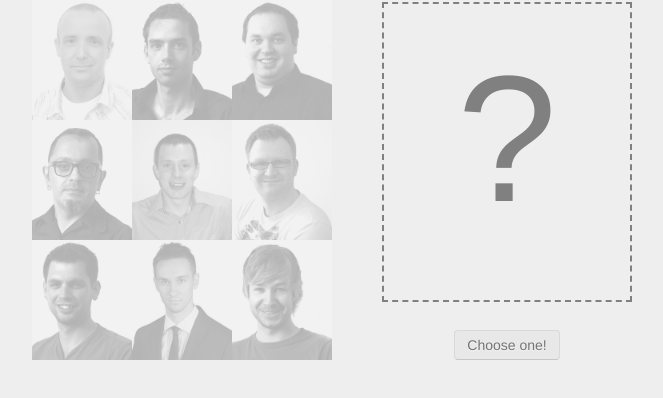
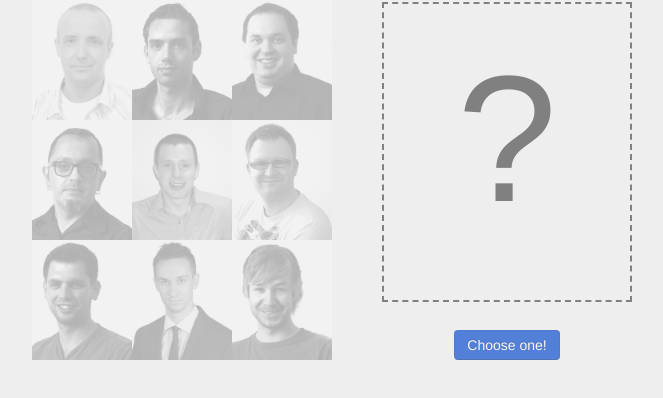
Before and after one commit to net-uk-sweet/whos-getting-the-brews, a website: page app/index.html in a window 1280 px wide. Shown: the part 160-558 px from the top of the page, without its empty margins (308-971 px from the left). Drawn offline with Linux system fonts and the light colour scheme.

Commit message:
Made the button look nice

```diff
--- a/app/index.html
+++ b/app/index.html
@@ -29,7 +29,7 @@
                 alt="{{chosen.firstName}} {{chosen.lastName}}"
                 ng-show="chosen"
             />
-            <button class="btn"
+            <button class="btn btn-primary"
                 ng-disabled="!hasSelected()"
                 ng-click="choose()"
             >Choose one!</button>
```
